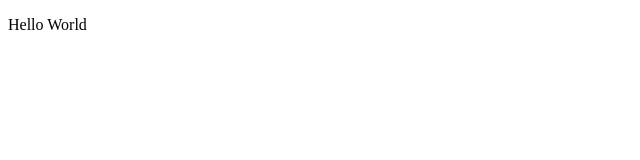
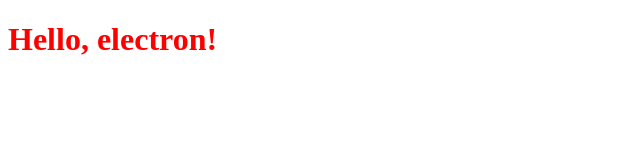
Before and after one commit to wednesdaydeveloper/electron_sample, a website: page index.html in a window 1280 px wide. Shown: the whole page, without its empty margins (0-640 px from the left). Drawn offline with nearby package versions, Linux system fonts and the light colour scheme.

Commit message:
ちょっと

```diff
--- a/index.html
+++ b/index.html
@@ -1,10 +1,25 @@
 <!DOCTYPE html>
 <html>
+
 <head>
   <meta charset="UTF-8">
-  <title>Sample</title>
+  <!-- 以下の順番で読み込むこと -->
+  <script src="http://code.jquery.com/jquery-1.11.3.min.js"></script>
+  <script>
+    if (typeof module === "object" && module.exports) {
+      window.$ = window.jQuery = module.exports;
+      module.exports = {};
+    }
+    $(function() {
+      alert("sssss");
+      $("h1").css('color', 'red');
+    });
+  </script>
+  <title>Electron Read Us</title>
 </head>
+
 <body>
-  <p>Hello World</p>
+  <h1>Hello, electron!</h1>
 </body>
+
 </html>
--- a/index.js
+++ b/index.js
@@ -18,7 +18,10 @@ app.on('window-all-closed', function() {
 // Electronの初期化完了後に実行
 app.on('ready', function() {
   // メイン画面の表示。ウィンドウの幅、高さを指定できる
-  mainWindow = new BrowserWindow({width: 800, height: 600});
+  mainWindow = new BrowserWindow({
+    width: 800,
+    height: 600
+  });
   mainWindow.loadURL('file://' + __dirname + '/index.html');
 
   // ウィンドウが閉じられたらアプリも終了
--- a/package.json
+++ b/package.json
@@ -4,7 +4,7 @@
   "description": "",
   "main": "index.js",
   "scripts": {
-    "test": "echo \"Error: no test specified\" && exit 1"
+    "build": "node_modules/.bin/electron .",
   },
   "repository": {
     "type": "git",
```
Also changed, not shown: README.md.
